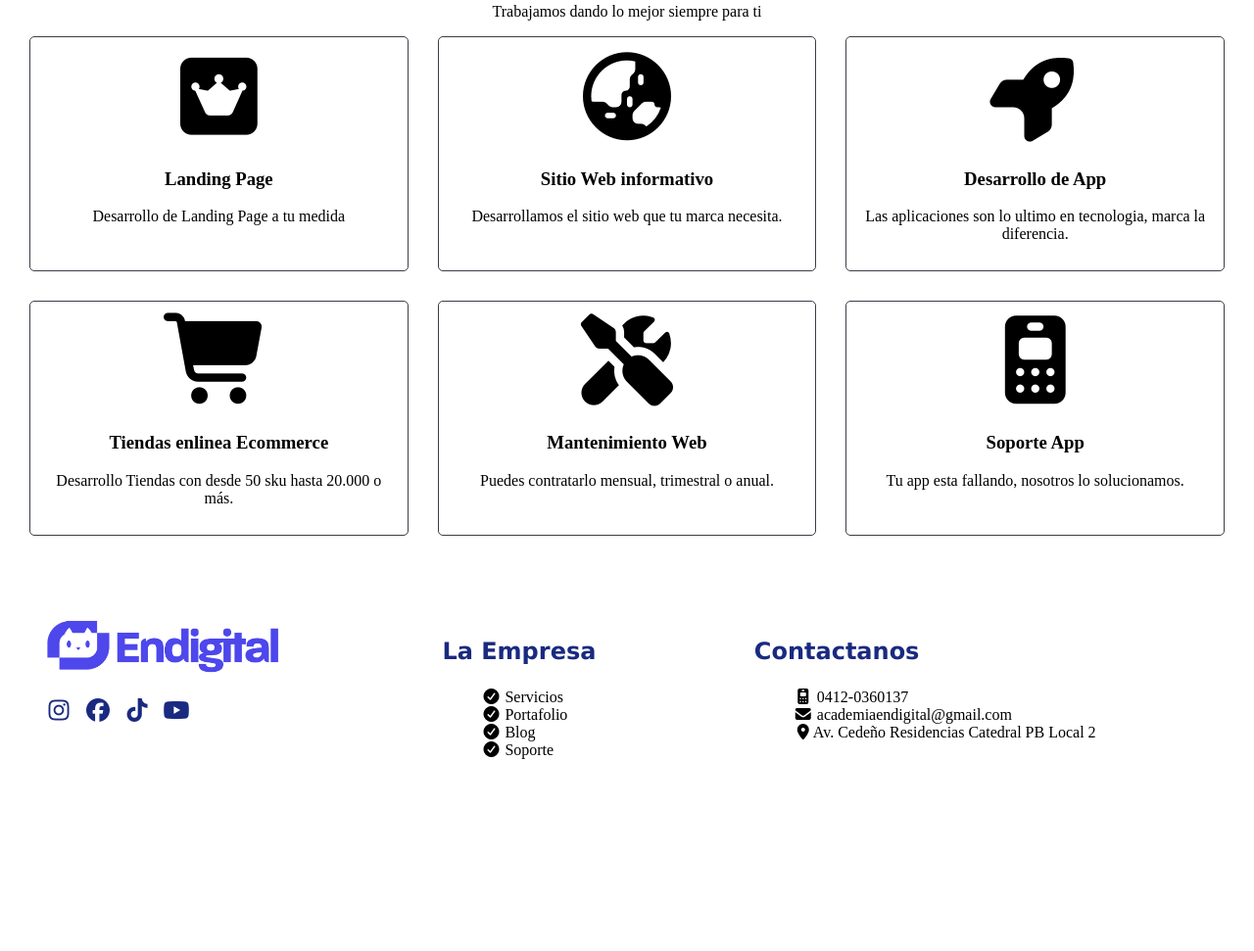
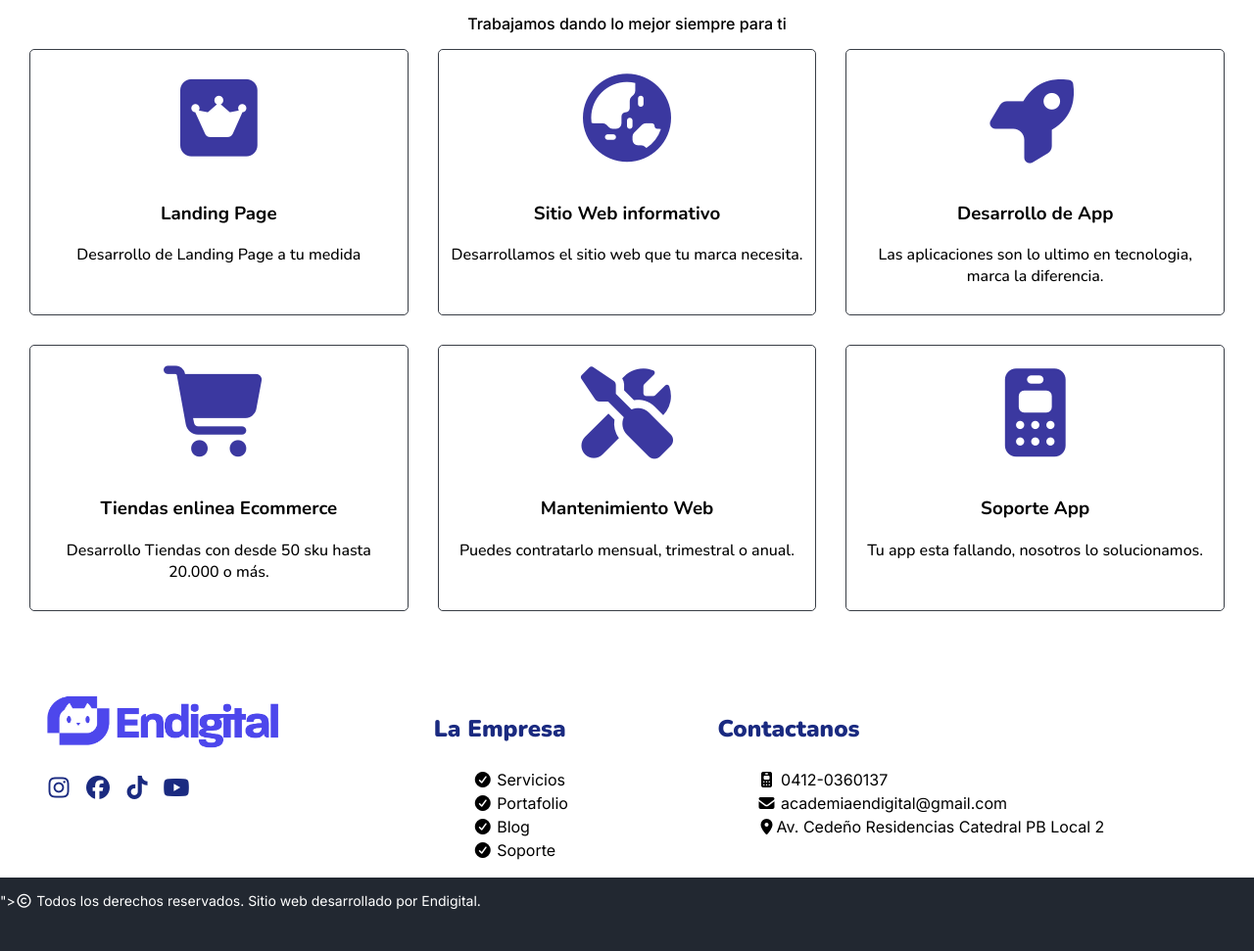
Before and after one commit to academiaendigital/sjmprogramacionsabado, a plain HTML site: page index.html in a window 1280 px wide. Shown: the part 706-1677 px from the top of the page at 98% size. Before the commit the page ends 1497 px from the top, so only its background shows below. Drawn offline with nearby package versions, Linux system fonts and the light colour scheme.

Commit message:
hover de iconos agregar fonts

```diff
--- a/assets/css/main.css
+++ b/assets/css/main.css
@@ -1,6 +1,11 @@
+@import url('https://fonts.googleapis.com/css2?family=Nunito:ital,wght@0,200..1000;1,200..1000&display=swap');
+@import url('https://fonts.googleapis.com/css2?family=Inter:ital,opsz,wght@0,14..32,100..900;1,14..32,100..900&display=swap');@import url('https://fonts.googleapis.com/css2?family=Inter:ital,opsz,wght@0,14..32,100..900;1,14..32,100..900&family=Nunito:ital,wght@0,200..1000;1,200..1000&display=swap');
+
 body {
   padding: 0px;
   margin: 0px;
+  font-family: "Inter", sans-serif;
+
 }
 
 :root{
@@ -22,7 +27,7 @@ a {
   text-decoration: none;
 }
 .menu {
-  background-color: var(--black); /* color del fondo*/
+  background-color: var(--main-color); /* color del fondo*/
   color: var(--white); /*color de la letra*/
   font-size: 14px; /*tama;o de la tipografia de la letra*/
   font-family: Verdana, Geneva, Tahoma, sans-serif; /*tipo de letra*/
@@ -56,6 +61,7 @@ a {
   font-size: 48px;
   font-weight: 800;
   color: var(--main-color);
+  font-family: "Nunito", sans-serif;
 }
 .img-quienes-somos {
   width: 600px;
@@ -73,6 +79,7 @@ a {
 .contenedor h2 {
   font-size: 48px;
   font-weight: bold;
+  font-family: "Nunito", sans-serif;
 }
 .contenedor p {
   font-size: 16px;
@@ -84,6 +91,7 @@ a {
   grid-template-columns: 1fr 1fr 1fr;
   gap: 30px;
   text-align: center;
+  font-family: "Nunito", sans-serif;
   /*  margin-top: 80px;*/
 }
 .servicios .col {
@@ -93,8 +101,11 @@ a {
 }
 .icon {
   font-size: 90px;
+  color: var(--second-color);
 }
-
+.icon:hover{
+    color: var(--aqua);
+}
 /*FOOTER*/
 
 footer {
@@ -109,18 +120,33 @@ footer h3 {
   color: var(--main-color);
   font-size: 24px;
   font-weight: 900;
-  font-family: Verdana, Geneva, Tahoma, sans-serif;
+  font-family: "Nunito", sans-serif;
 }
 footer .social-icons {
   display: flex;
+
 }
 footer .social-icons li {
   padding: 5px;
+
+
 }
 footer .social-icons li a {
   font-size: 24px;
-  color: var(--main-color)
+  color: var(--main-color);
+
 }
 footer .social-icons li a:hover {
-  color: var(--aqua)
+  color: var(--aqua);
 }
+.lh-1-5{
+ line-height: 1.5em;
+}
+
+.copyright{
+    background-color: var(--gray-dark);
+    color: var(--white);
+    font-size: 14px;
+    height: 60px;
+    padding-top: 15px;
+}
--- a/index.html
+++ b/index.html
@@ -28,14 +28,14 @@
             </h2>
             <p> Somos tu agencia de desarrollo web, conformada por un equipo de
                 jovenes desarrolladores, talentosos y resolutivos que te brinda
-                soluciones reales a problemas reales. Entre ellos:
-                <ul>
+                soluciones reales a problemas reales. Entre ellos:</p>
+                <ul class="lh-1-5">
                     <li><i class="fa-solid fa-circle-check"></i> Landing page</li>
-                    <li><i class="fa-solid fa-circle-check"></i>Sitio web informativos</li>
+                    <li><i class="fa-solid fa-circle-check"></i> Sitio web informativos</li>
                     <li><i class="fa-solid fa-circle-check"></i> Desarrollo de Apps</li>
-                    <li> <i class="fa-solid fa-circle-check"></i>Tienda enlinea Ecommerce </li>
+                    <li> <i class="fa-solid fa-circle-check"></i> Tienda enlinea Ecommerce </li>
                 </ul>
-            </p>
+
         </article>
     </section>
 <div class="contenedor">
@@ -88,7 +88,7 @@
     </div>
     <div class="col">
         <h3>La Empresa</h3>
-        <ul>
+        <ul class="lh-1-5">
             <li><i class="fa-solid fa-circle-check"></i> Servicios</li>
             <li><i class="fa-solid fa-circle-check"></i> Portafolio</li>
             <li><i class="fa-solid fa-circle-check"></i> Blog</li>
@@ -97,13 +97,17 @@
     </div>
     <div class="col">
         <h3> Contactanos</h3>
-        <ul>
+        <ul class="lh-1-5">
             <li><i class="fa-solid fa-mobile-retro"></i> 0412-0360137</li>
             <li><i class="fa-solid fa-envelope"></i> academiaendigital@gmail.com </li>
             <li><i class="fa-solid fa-location-dot"></i>Av. Cedeño Residencias Catedral PB Local 2</li>
         </ul>
     </div>
  </footer>
-
+<div class="copyright">
+   "><i class="fa-regular fa-copyright"></i>
+    Todos los derechos reservados. Sitio web desarrollado por  Endigital.
+ </p>
+</div>
 </body>
 </html>
```
